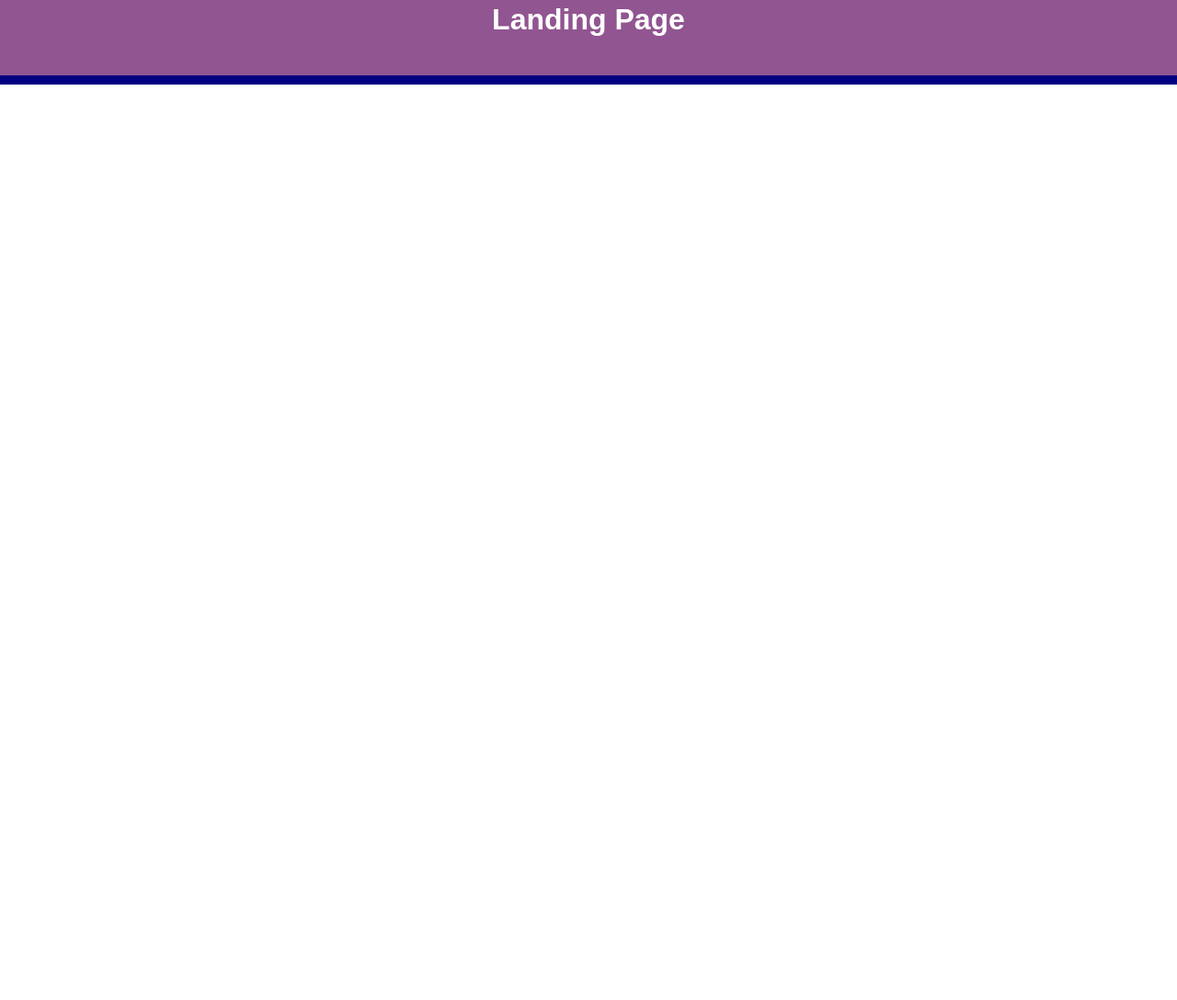
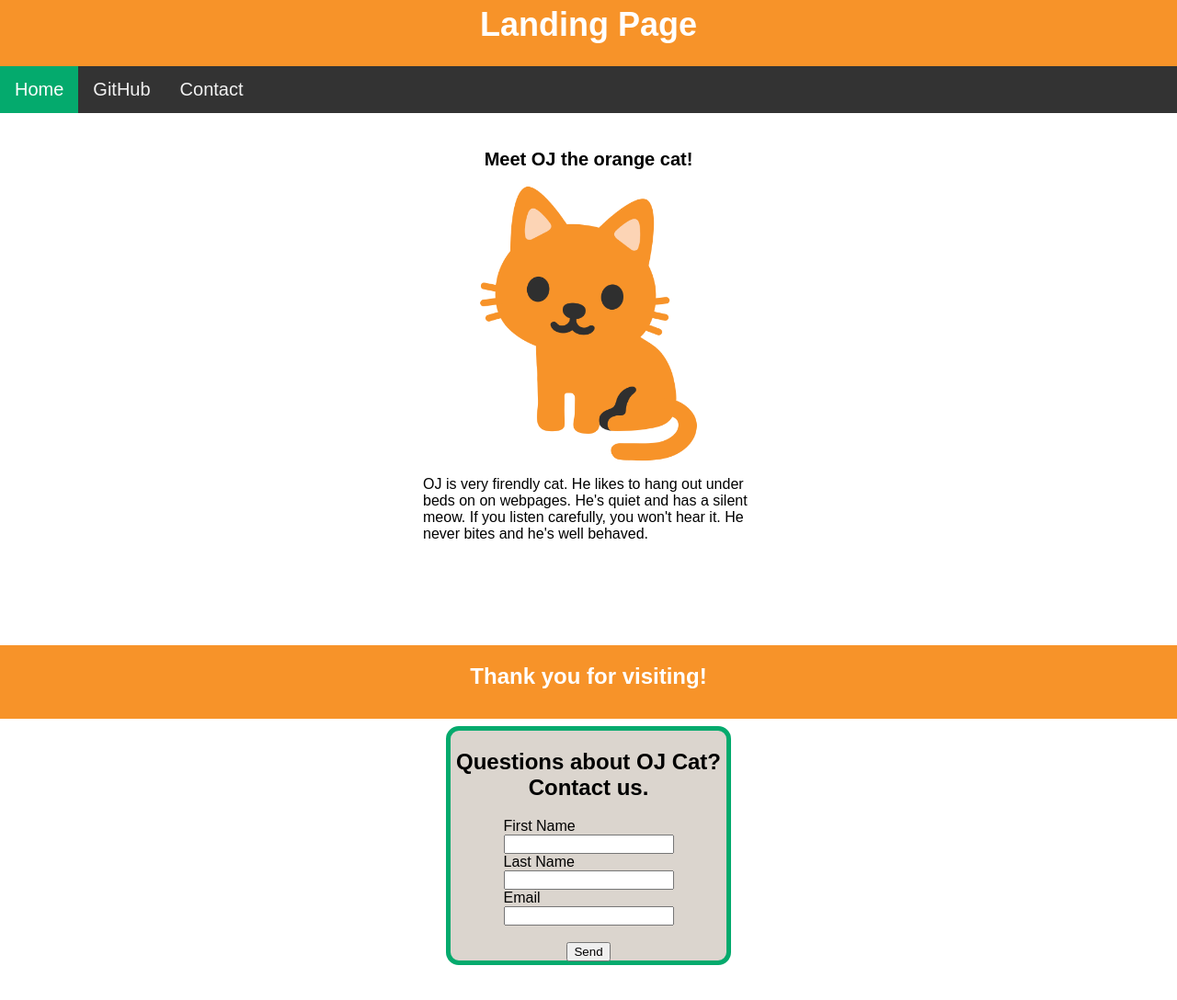
Before and after one commit to jakubcic/landing-page, a plain HTML site: page index.html in a window 1280 px wide. Shown: the part 18-1106 px from the top of the page at 92% size. Before the commit the page ends 800 px from the top, so only its background shows below. Drawn offline with Linux system fonts and the light colour scheme.

Commit message:
add assets, site finished for now

```diff
--- a/assets/css/style.css
+++ b/assets/css/style.css
@@ -1,3 +1,23 @@
+/*
+It's done when the page uses semantic HTML elements.
+It's done when the page uses universal, element, and class selectors in CSS.
+It's done when the page features at least three colors in the design.
+It's done when the page uses a single font and font family for all text.
+It's done when the page uses at least two heading elements (<h1> through <h6>).
+It's done when the header is fixed to the top of the page on scroll.
+It's done when the header contains a navigation bar with three links that display inline, including a contact link.
+It's done when, if the contact link is clicked, the page jumps directly to the contact form.
+It's done when the contact form includes input elements for name and email.
+It's done when the contact form includes a Send button.
+It's done when the image includes a descriptive alt attribute.
+It's done when the page is deployed to GitHub Pages.
+*/
+
+/* universal selector */
+* {
+  font-family: Arial, Helvetica, sans-serif;
+}
+
 body {
   position: relative;
   margin: 0;
@@ -11,19 +31,106 @@ main {
 h1 {
   text-align: center;
   color: white;
-  font-family: Arial, Helvetica, sans-serif;
+  font-size: 36px;
 }
 
-img {
-  display: block;
-}
-
+/* header fixed to top of page */
 header {
   position: fixed;
   top: 0;
   z-index: 2;
   width: 100%;
   height: 100px;
-  border-bottom: 10px solid navy;
-  background-color: rgb(145, 85, 145);
 }
+
+#footer {
+  position: fixed;
+  bottom: 0;
+  width: 100%;
+  height: 5rem;            /* Footer height */
+  text-align: center;
+  color: white;
+}
+
+.background {
+  background-color: #f79329;
+}
+
+#page-container {
+  position: relative;
+  min-height: 100vh;
+}
+
+
+#img-heading {
+  display: block;
+  text-align: center;
+  color: black;
+  font-size: 20px;
+  margin-top: 80px;
+}
+
+#cat-img {
+  display: block;
+  margin-left: auto;
+  margin-right: auto;
+  width: 25%;
+}
+
+
+#oj-description {
+  text-align: left;
+  width: 30%;
+  margin-left: auto;
+  margin-right: auto;
+  display:block;
+  font-size: 16px;
+
+}
+
+.contact-section {
+  text-align: center;
+  width: 300px;
+  height: 250px;
+  margin: 200px auto;
+  border: 5px solid #04AA6D;
+  background-color: rgb(219, 213, 206);
+  border-radius: 14px;
+}
+
+.contact-form{
+  text-align: left;
+  display: inline-block;
+}
+
+.buttonHolder{
+  text-align: center;
+}
+
+/* Add a black background color to the top navigation */
+.topnav {
+  background-color: #333;
+  overflow: hidden;
+}
+
+/* Style the links inside the navigation bar */
+.topnav a {
+  float: left;
+  color: #f2f2f2;
+  text-align: center;
+  padding: 14px 16px;
+  text-decoration: none;
+  font-size: 20px;
+}
+
+/* Change the color of links on hover */
+.topnav a:hover {
+  background-color: #ddd;
+  color: #333;
+}
+
+/* Add a color to the active/current link */
+.topnav a.active {
+  background-color: #04AA6D;
+  color: white;
+}
--- a/index.html
+++ b/index.html
@@ -8,9 +8,58 @@
   </head>
 
   <body>
-    <header>
-      <h1>Landing Page</h1>
-    </header>
+    <main id="page-container">
+      <header class="background">
+        <h1>Landing Page</h1>
+        <nav class="topnav">
+          <a class="active" href="./index.html">Home</a>
+          <a href="https://github.com/jakubcic">GitHub</a>
+          <a href="#contact">Contact</a>
+        </nav>
+      </header>
+
+      <figure>
+        <h2 id="img-heading"> Meet OJ the orange cat!</h2>
+        <img id="cat-img" src="./assets/images/oj-cat.png" alt="Orange Cartoon Cat" />
+        <p id="oj-description">
+          OJ is very firendly cat. He likes to hang out under beds on on webpages. He's quiet and has a silent meow. If you listen carefully, you won't hear it. He never bites and he's well behaved.
+        </p>
+      </figure>
+
+      <!--<section class="description-container">
+        <p id="oj-description">
+          OJ is very firendly cat. He likes to hang out under beds on on webpages. He's quiet and has a silent meow. If you listen carefully, you won't hear it. He never bites and he's well behaved.
+        </p>
+      </section>-->
+
+      <section class="contact-section">
+        <h2>Questions about OJ Cat? <br> Contact us.</h2>
+        <form class="contact-form">
+          <a name="contact" ></a>
+            <label for="fname">First Name</label><br>
+            <input type="text" id="fname" name="fname"><br>
+          </a>
+          <label for="lname">Last Name</label><br>
+          <input type="text" id="lname" name="lname"><br>
+
+          <label for="email">Email</label><br>
+          <input type="text" id="email" name="email"><br><br>
+
+        </form>
+        <div class="button-holder">
+          <input type="submit" value="Send">
+        </div>
+      </section>
+
+
+
+      <section>
+        <footer id="footer" class="background">
+          <h2>Thank you for visiting!</h2>
+        </footer>
+      </section>
+    </main>
+
   </body>
 
 </html>
```
Also changed, not shown: assets/images/oj-cat.png (added), 1 other file.
